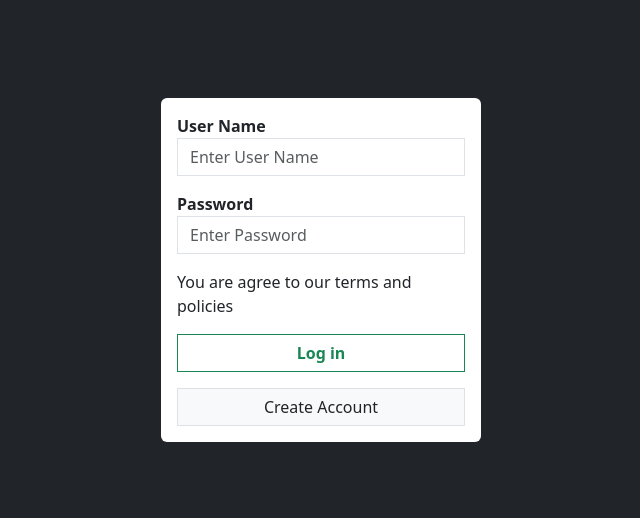
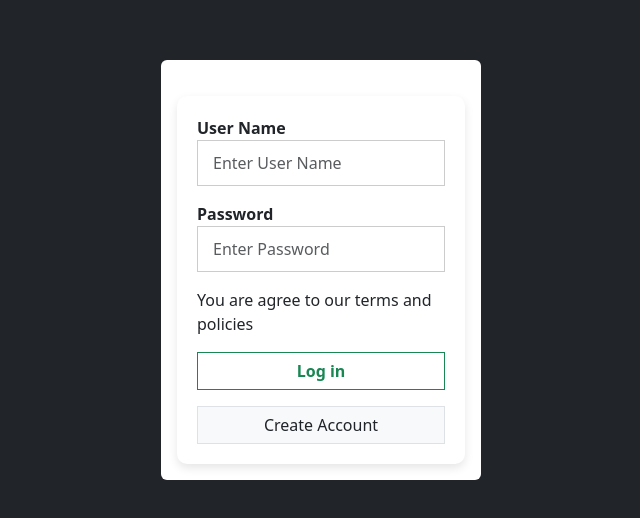
Before and after one commit to Vasoyasharan/InventoryManagementFrontEnd, a React (Create React App) app: page /login in a window 1280 px wide. Shown: the part 130-648 px from the top of the page, without its empty margins (319-959 px from the left). Built offline with nearby package versions, Linux system fonts and the light colour scheme.

Commit message:
Add Customer Form styling Updated

```diff
--- a/src/pages/Customer/Customer.js
+++ b/src/pages/Customer/Customer.js
@@ -1,3 +1,4 @@
+/* eslint-disable no-unused-vars */
 import React, { useEffect, useState } from "react";
 import { Url, config } from "../../Url";
 import { useNavigate, useParams } from "react-router-dom";
--- a/src/pages/Customer/CustomerList.css
+++ b/src/pages/Customer/CustomerList.css
@@ -76,3 +76,80 @@
 .link-danger:hover {
   color: #c82333;
 }
+
+
+/* Form Styling */
+form {
+  background: #fff;
+  padding: 20px;
+  border-radius: 10px;
+  box-shadow: 0 4px 10px rgba(0, 0, 0, 0.1);
+  margin-top: 20px;
+}
+
+form .form-group {
+  margin-bottom: 20px;
+}
+
+form .form-group label {
+  display: block;
+  margin-bottom: 8px;
+  font-weight: bold;
+  color: #333;
+}
+
+form .form-control {
+  width: 100%;
+  padding: 10px 15px;
+  border: 1px solid #ccc;
+  border-radius: 5px;
+  transition: border-color 0.3s;
+}
+
+form .form-control:focus {
+  border-color: #007f72;
+  box-shadow: 0 0 5px rgba(0, 127, 114, 0.3);
+}
+
+form button {
+  padding: 10px 20px;
+  border: none;
+  border-radius: 5px;
+  font-weight: bold;
+  transition: background-color 0.3s, transform 0.3s;
+}
+
+form button:hover {
+  transform: translateY(-2px);
+}
+
+.btn-outline-primary {
+  background-color: #007bff;
+  color: #fff;
+}
+
+.btn-outline-primary:hover {
+  background-color: #0056b3;
+  color: #fff;
+}
+
+.btn-outline-danger {
+  background-color: #dc3545;
+  color: #fff;
+}
+
+.btn-outline-danger:hover {
+  background-color: #c82333;
+  color: #fff;
+}
+
+.required-star {
+  color: #d9534f;
+  margin-left: 3px;
+}
+
+@media (max-width: 767.98px) {
+  form {
+    padding: 15px;
+  }
+}
--- a/src/pages/Customer/index.js
+++ b/src/pages/Customer/index.js
@@ -5,7 +5,7 @@ import { toast } from "react-toastify";
 import { NavLink } from "react-router-dom";
 import { FontAwesomeIcon } from "@fortawesome/react-fontawesome";
 import { faUserPen, faUserPlus, faUserSlash } from "@fortawesome/free-solid-svg-icons";
-import './CustomerList.css'; // Import the CSS file
+import './CustomerList.css';
 
 const CustomerList = (props) => {
     const [data, setData] = useState([]);
@@ -48,7 +48,7 @@ const CustomerList = (props) => {
             </div>
 
             <div className="mt-3">
-                <table className="custom-table"> {/* Apply the custom table class */}
+                <table className="custom-table">
                     <thead>
                         <tr>
                             <th>Customer Name</th>
```
